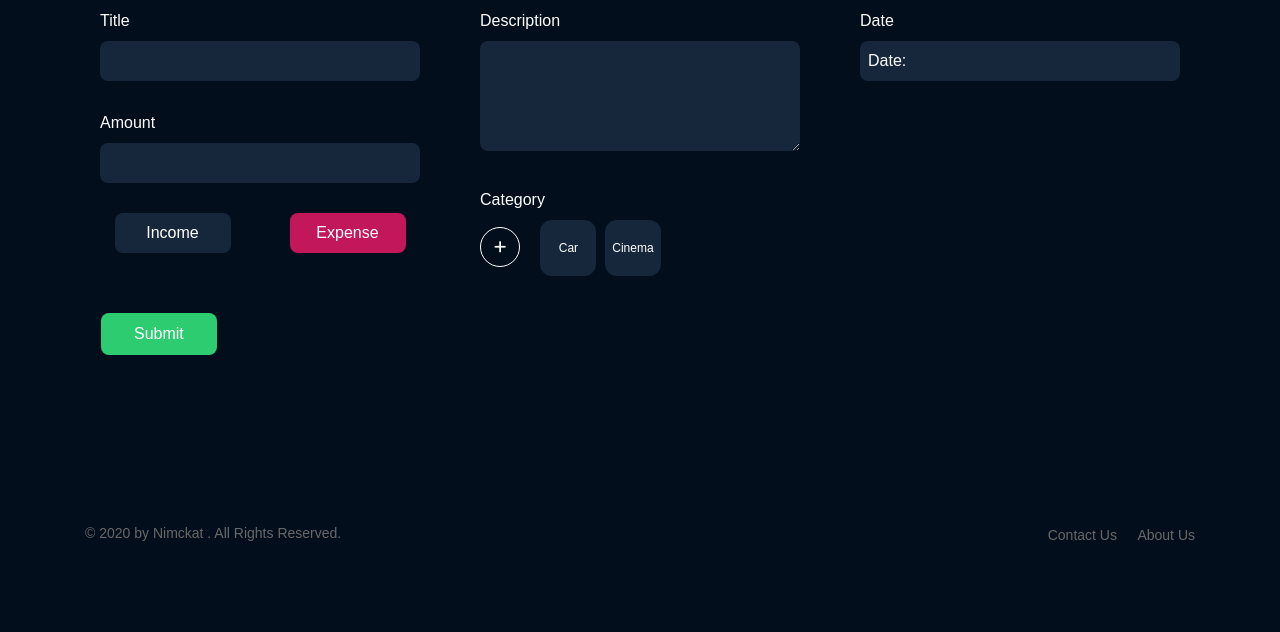
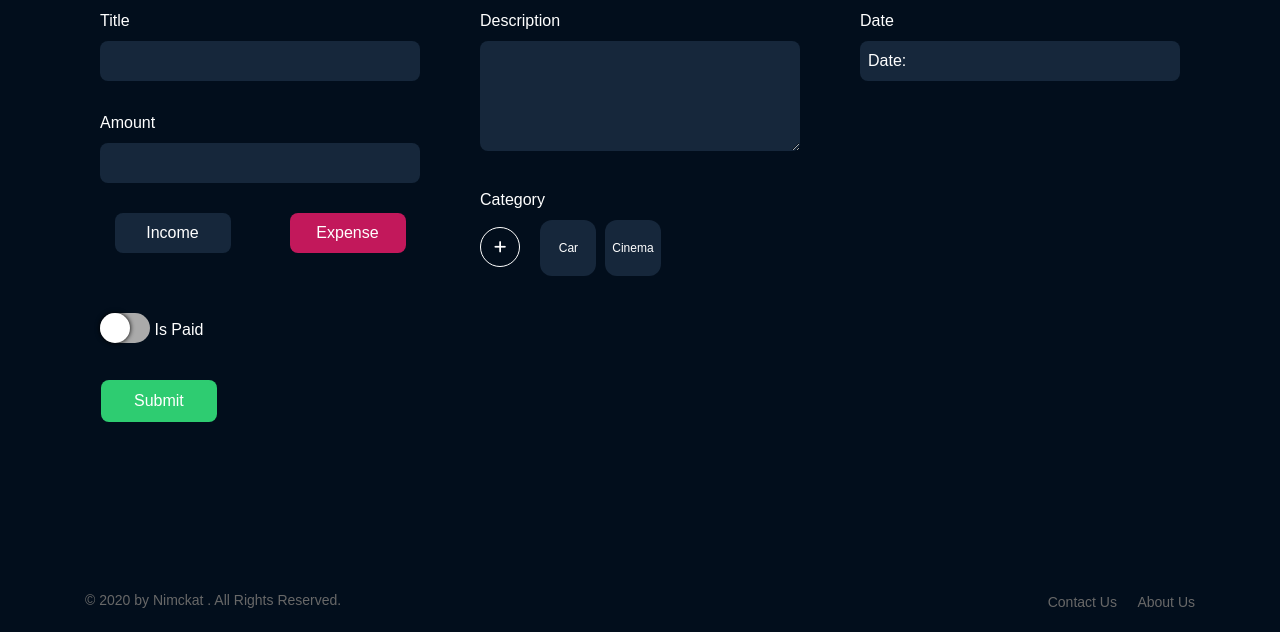
Before and after one commit to Mdhesari/Finance-Management, a website: page add-finance.html in a window 1280 px wide. Shown: the part 269-901 px from the top of the page. Before the commit the page ends 834 px from the top, so only its background shows below. Drawn offline with nearby package versions, Linux system fonts and the light colour scheme.

Commit message:
add ispaid btn

```diff
--- a/add-finance.html
+++ b/add-finance.html
@@ -83,6 +83,13 @@
                                         </div>
                                     </div>
                                 </div>
+                                <div class="form-input col-md-12">
+                                    <input type="checkbox" id="checkBox" />
+                                    <label for="checkBox"></label>
+                                    <div id="checking">
+                                    </div>
+                                    <span class="is-paid">Is Paid</span>
+                                </div>
                             </div>
                             <div class="col-lg-4 .col-md-12 form-inputs">
                                 <div class="form-input col-md-12">
--- a/assets/css/m-style.css
+++ b/assets/css/m-style.css
@@ -692,7 +692,53 @@ section.sec {
 .peyments {
     text-align: center;
 }
+ #checking
+  {
+    background: #aaa;
+    border-radius: 25px;
+    height: 30px;
+    width: 50px;
+    padding: 2px;
+    -webkit-transition: background 0.5s;
+    -moz-transition: background 0.5s;
+    transition: background 0.5s;
+    display: inline-block;
+  }
 
+input#checkBox
+  {
+    display: none;
+  }
+
+input#checkBox + label
+  {
+    display: block;
+    position: absolute;
+    background: #fff;
+    border-radius: 25px;
+    height: 30px;
+    width: 30px;
+    /* top: 10px; */
+    /* left: 10px; */
+    box-shadow: 0px 0px 5px 0.1px #000;
+    -webkit-transition: left 0.5s;
+    -moz-transition: left 0.5s;
+    transition: left 0.5s;
+  }
+
+input#checkBox:checked + label
+  {
+    left: 34px;
+  }
+
+input#checkBox:checked + label + div#checking
+  {
+    background-color: #4bd865;
+  }
+  .is-paid{
+      position: relative;
+      top: -8px;
+  }
 /* Add Finance */
 /* Forgot-Pass */
 .forgot-form-holder .forgot-form {
```
